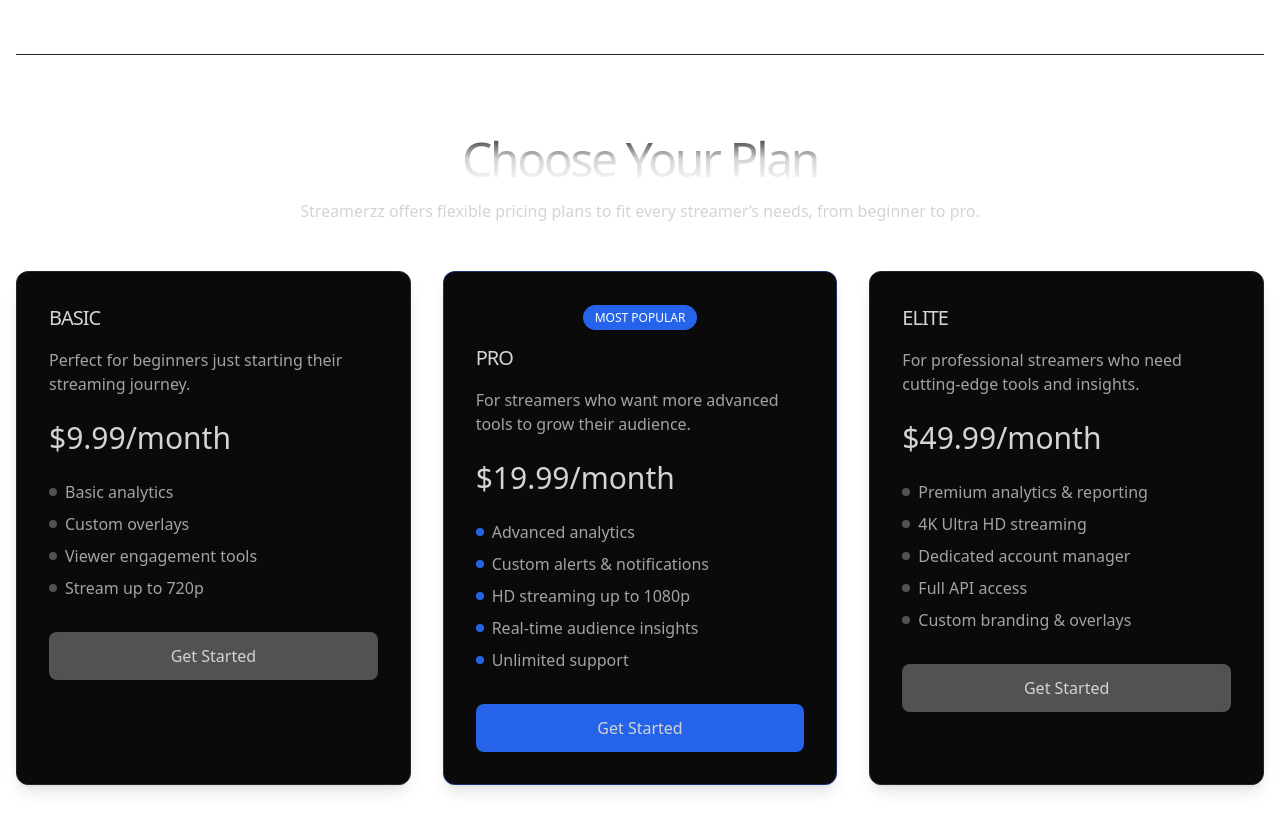
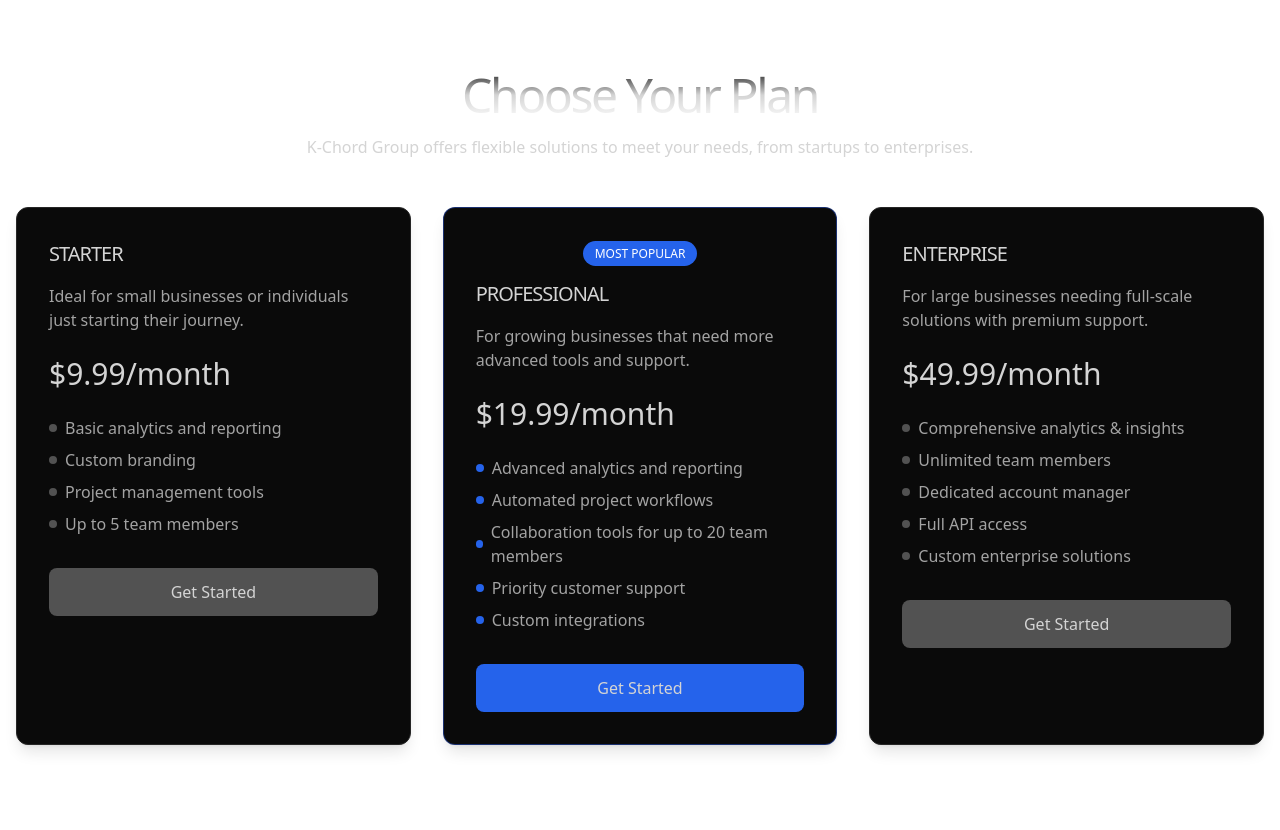
Before and after one commit to chiwantha/SaasWebPractice, a React (Vite) app: page / in a window 1280 px wide. Shown: the part 3360-4190 px from the top of the page. Built offline with nearby package versions, Linux system fonts and the light colour scheme.

Commit message:
finished the pricing section

```diff
--- a/src/constants/index.jsx
+++ b/src/constants/index.jsx
@@ -158,47 +158,47 @@
 export const PLANS_CONTENT = {
   sectionTitle: "Choose Your Plan",
   sectionDescription:
-    "Streamerzz offers flexible pricing plans to fit every streamer’s needs, from beginner to pro.",
+    "K-Chord Group offers flexible solutions to meet your needs, from startups to enterprises.",
   popularBadge: "Most Popular",
   ctaText: "Get Started",
   plans: [
     {
-      name: "Basic",
+      name: "Starter",
       price: "$9.99/month",
       description:
-        "Perfect for beginners just starting their streaming journey.",
+        "Ideal for small businesses or individuals just starting their journey.",
       features: [
-        "Basic analytics",
-        "Custom overlays",
-        "Viewer engagement tools",
-        "Stream up to 720p",
+        "Basic analytics and reporting",
+        "Custom branding",
+        "Project management tools",
+        "Up to 5 team members",
       ],
     },
     {
-      name: "Pro",
+      name: "Professional",
       price: "$19.99/month",
       description:
-        "For streamers who want more advanced tools to grow their audience.",
+        "For growing businesses that need more advanced tools and support.",
       features: [
-        "Advanced analytics",
-        "Custom alerts & notifications",
-        "HD streaming up to 1080p",
-        "Real-time audience insights",
-        "Unlimited support",
+        "Advanced analytics and reporting",
+        "Automated project workflows",
+        "Collaboration tools for up to 20 team members",
+        "Priority customer support",
+        "Custom integrations",
       ],
       popular: true,
     },
     {
-      name: "Elite",
+      name: "Enterprise",
       price: "$49.99/month",
       description:
-        "For professional streamers who need cutting-edge tools and insights.",
+        "For large businesses needing full-scale solutions with premium support.",
       features: [
-        "Premium analytics & reporting",
-        "4K Ultra HD streaming",
+        "Comprehensive analytics & insights",
+        "Unlimited team members",
         "Dedicated account manager",
         "Full API access",
-        "Custom branding & overlays",
+        "Custom enterprise solutions",
       ],
     },
   ],
--- a/src/sections/KeyFeatures.jsx
+++ b/src/sections/KeyFeatures.jsx
@@ -3,7 +3,7 @@
 
 const KeyFeatures = () => {
   return (
-    <div className="pb-16">
+    <div className="">
       <div className="max-w-7xl mx-auto px-4 mt-20">
         <motion.div
           initial={{ opacity: 0, y: -20 }}
--- a/src/sections/Pricing.jsx
+++ b/src/sections/Pricing.jsx
@@ -37,32 +37,67 @@
                 }`}
             >
               {plan.popular && (
-                <div className="text-center mb-4">
+                <motion.div
+                  initial={{ opacity: 0, y: -20 }}
+                  whileInView={{ opacity: 1, y: 0 }}
+                  transition={{ duration: 0.6, ease: "easeOut" }}
+                  className="text-center mb-4"
+                >
                   <span className="bg-blue-600 text-white text-xs py-1 px-3 rounded-full uppercase">
                     {PLANS_CONTENT.popularBadge}
                   </span>
-                </div>
+                </motion.div>
               )}
-              <h3 className="text-lg lg:text-xl mb-4 tracking-tighter uppercase">
+              <motion.h3
+                initial={{ opacity: 0, y: -50 }}
+                whileInView={{ opacity: 1, y: 0 }}
+                transition={{ duration: 0.6, ease: "easeOut" }}
+                className="text-lg lg:text-xl mb-4 tracking-tighter uppercase"
+              >
                 {plan.name}
-              </h3>
-              <p className=" text-neutral-400 mb-6">{plan.description}</p>
-              <div className="text-2xl lg:text-3xl font-medium mb-6">
+              </motion.h3>
+              <motion.p
+                initial={{ opacity: 0, y: -30 }}
+                whileInView={{ opacity: 1, y: 0 }}
+                transition={{ duration: 0.6, ease: "easeOut" }}
+                className=" text-neutral-400 mb-6"
+              >
+                {plan.description}
+              </motion.p>
+              <motion.div
+                initial={{ opacity: 0, y: -20 }}
+                whileInView={{ opacity: 1, y: 0 }}
+                transition={{ duration: 0.6, ease: "easeOut" }}
+                className="text-2xl lg:text-3xl font-medium mb-6"
+              >
                 {plan.price}
-              </div>
+              </motion.div>
               <ul className="mb-8 space-y-2 text-neutral-400">
                 {plan.features.map((feature, index) => (
-                  <li key={index} className="flex items-center">
+                  <motion.li
+                    initial={{ opacity: 0, x: -50 }}
+                    whileInView={{ opacity: 1, x: 0 }}
+                    transition={{
+                      duration: 1,
+                      delay: 0.1 * index,
+                      ease: "easeOut",
+                    }}
+                    key={index}
+                    className="flex items-center"
+                  >
                     <span
                       className={`inline-block h-2 ${
                         plan.popular ? "bg-blue-600" : "bg-neutral-600"
                       } w-2 rounded-full mr-2`}
                     ></span>
                     {feature}
-                  </li>
+                  </motion.li>
                 ))}
               </ul>
-              <button
+              <motion.button
+                initial={{ opacity: 0, y: 30 }}
+                whileInView={{ opacity: 1, y: 0 }}
+                transition={{ duration: 1, ease: "easeOut" }}
                 className={`w-full py-3 px-4 ${
                   plan.popular
                     ? "bg-blue-600 hover:bg-blue-500"
@@ -70,7 +105,7 @@
                 } rounded-lg`}
               >
                 {PLANS_CONTENT.ctaText}
-              </button>
+              </motion.button>
             </motion.div>
           ))}
         </motion.div>
```
